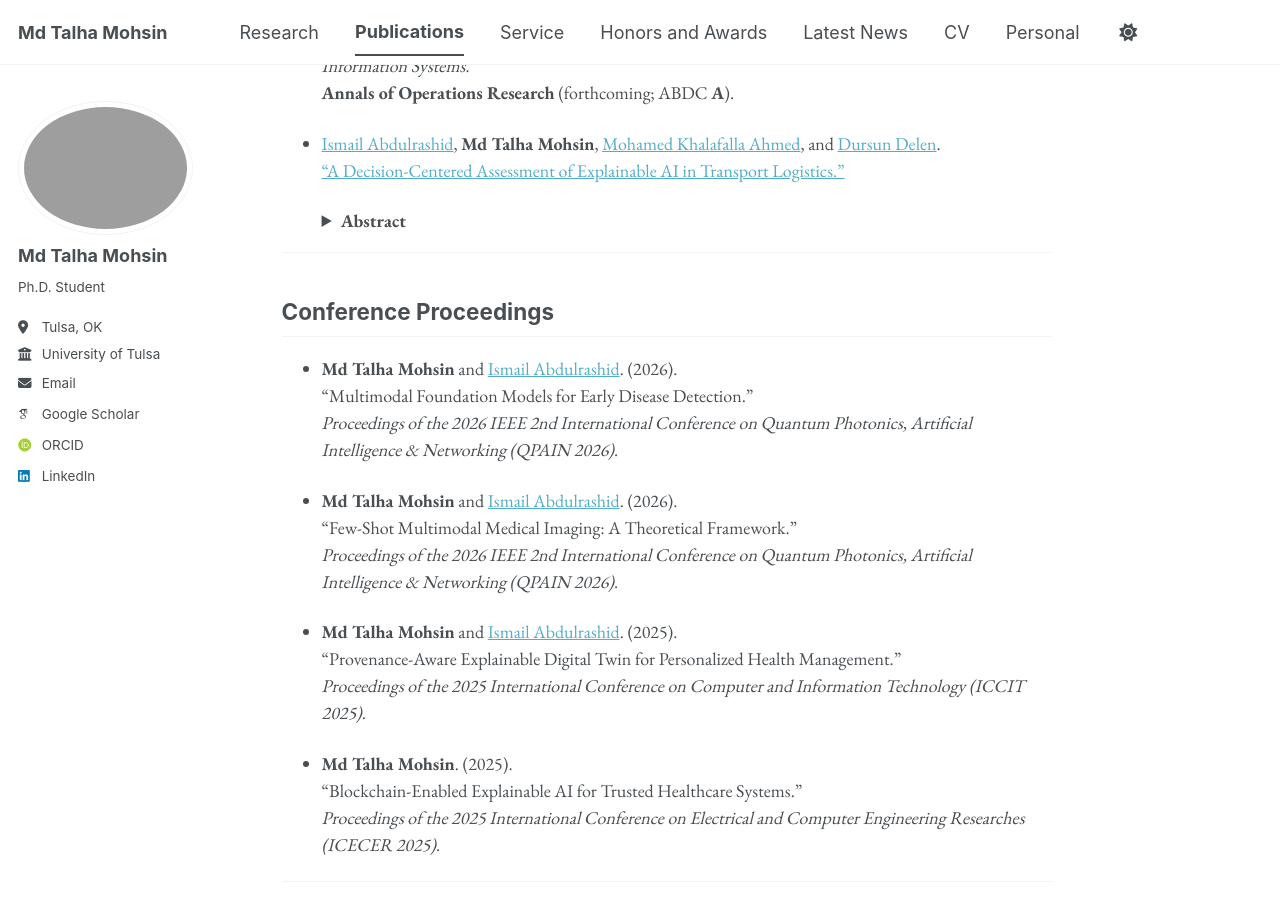
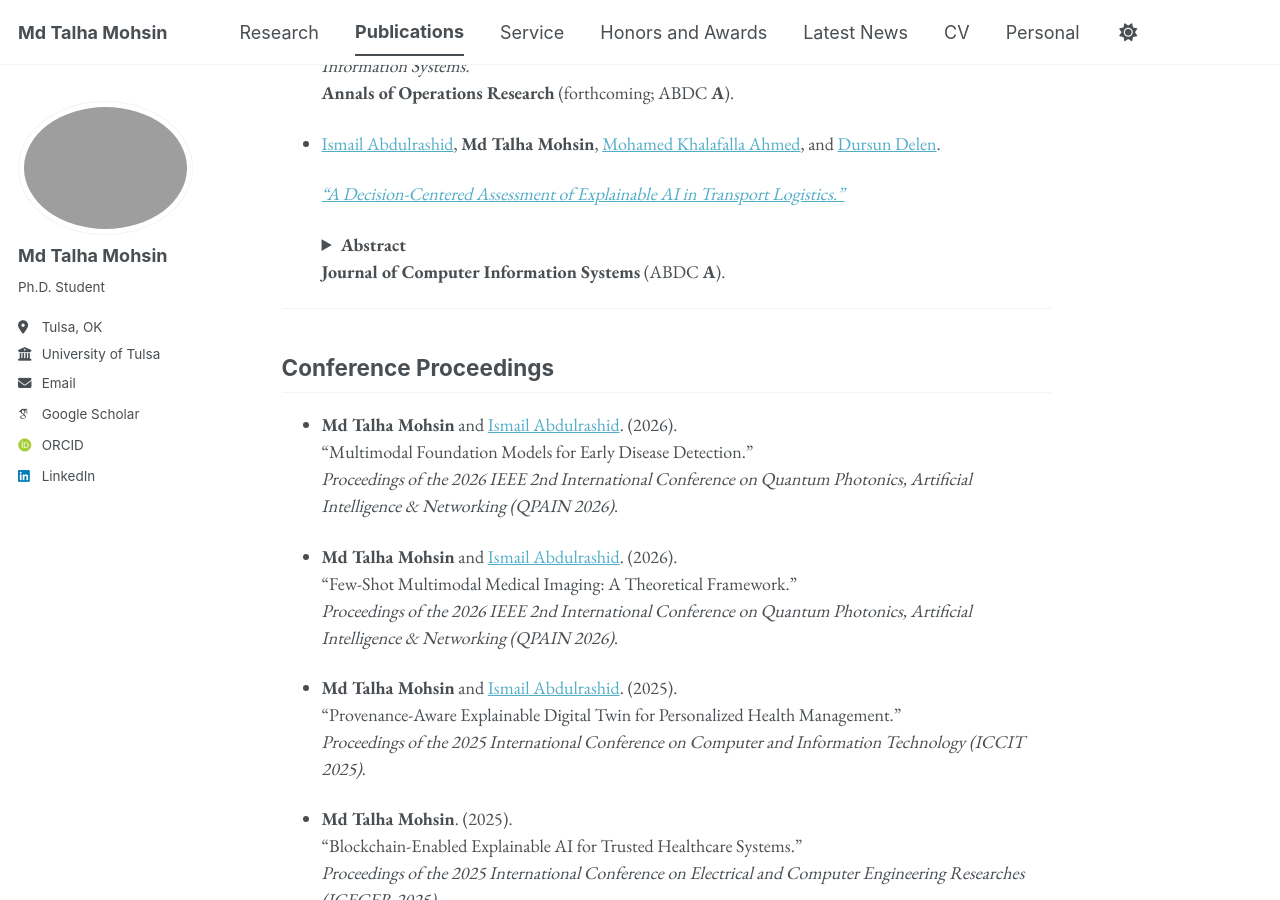
Before and after one commit to mdtalhamohsin/mdtalhamohsin.github.io, a Jekyll site: the page built from _pages/publications.md, in a window 1280 px wide and 900 px high, scrolled down 274 px. Built offline with Jekyll 4.4.1, drawn with Linux system fonts in a browser that asks for light colours; some web fonts are replaced; a script bundle is joined from its source files by our own code; library files that are not in the unit come from our copies; some of the changed lines change nothing that is shown.

Commit message:
Update publications.md

```diff
--- a/_pages/publications.md
+++ b/_pages/publications.md
@@ -18,29 +18,40 @@
 
 
 
+- <a href="https://utulsa.edu/people/ismail-abdulrashid/" target="_blank" rel="noopener noreferrer">Ismail Abdulrashid</a>,
+  **Md Talha Mohsin**,
+  <a href="https://www.famu.edu/info/faculty-staff/profiles/saet/mohamed-khalafalla-ahmed.php" target="_blank" rel="noopener noreferrer">Mohamed Khalafalla Ahmed</a>, and
+  <a href="https://experts.okstate.edu/dursun.delen" target="_blank" rel="noopener noreferrer">Dursun Delen</a>.<br>
 
-- <a href="https://utulsa.edu/people/ismail-abdulrashid/" target="_blank" rel="noopener noreferrer">Ismail Abdulrashid</a>, **Md Talha Mohsin**, <a href="https://www.famu.edu/info/faculty-staff/profiles/saet/mohamed-khalafalla-ahmed.php" target="_blank" rel="noopener noreferrer">Mohamed Khalafalla Ahmed</a>, and <a href="https://experts.okstate.edu/dursun.delen" target="_blank" rel="noopener noreferrer">Dursun Delen</a>.<br> <a href="https://www.tandfonline.com/doi/abs/10.1080/08874417.2026.2648967" target="_blank" rel="noopener noreferrer"> “A Decision-Centered Assessment of Explainable AI in Transport Logistics.”
+  <a href="https://www.tandfonline.com/doi/abs/10.1080/08874417.2026.2648967"
+     target="_blank"
+     rel="noopener noreferrer">
+    <em>“A Decision-Centered Assessment of Explainable AI in Transport Logistics.”</em>
+  </a>
+
   <details>
-  <summary><strong>Abstract</strong></summary>
-  <p>
-    Artificial intelligence (AI) is increasingly used to support decision-making
-    in transport logistics, yet prior research has focused mainly on predictive
-    accuracy and computational performance, with limited attention to how AI
-    systems operate within real decision processes. In particular, the role of
-    explainable artificial intelligence (XAI) in supporting human judgment,
-    accountability, and organizational decision-making remains fragmented. This
-    study presents a structured narrative review of 51 peer-reviewed journal
-    articles published between 2015 and 2026, retrieved from Scopus, and examines
-    AI-enabled decision support in transport logistics from a decision-centered
-    perspective. Rather than organizing studies only by modeling techniques, the
-    review synthesizes the literature across decision level, authority allocation,
-    temporal structure, functional AI roles, and explanation design. The findings
-    show a strong emphasis on operational, high-frequency predictive decision
-    support, with explainability primarily implemented as post hoc feature
-    attribution. The review identifies key gaps and proposes directions to better
-    align explainable AI with real-world transport logistics decision-making.
-  </p>
-**Journal of Computer Information Systems** (ABDC **A**).
+    <summary><strong>Abstract</strong></summary>
+    <p>
+      Artificial intelligence (AI) is increasingly used to support decision-making
+      in transport logistics, yet prior research has focused mainly on predictive
+      accuracy and computational performance, with limited attention to how AI
+      systems operate within real decision processes. In particular, the role of
+      explainable artificial intelligence (XAI) in supporting human judgment,
+      accountability, and organizational decision-making remains fragmented. This
+      study presents a structured narrative review of 51 peer-reviewed journal
+      articles published between 2015 and 2026, retrieved from Scopus, and examines
+      AI-enabled decision support in transport logistics from a decision-centered
+      perspective. Rather than organizing studies only by modeling techniques, the
+      review synthesizes the literature across decision level, authority allocation,
+      temporal structure, functional AI roles, and explanation design. The findings
+      show a strong emphasis on operational, high-frequency predictive decision
+      support, with explainability primarily implemented as post hoc feature
+      attribution. The review identifies key gaps and propose directions to better
+      align explainable AI with real-world transport logistics decision-making.
+    </p>
+  </details>
+
+  <strong>Journal of Computer Information Systems</strong> (ABDC <strong>A</strong>).
 
 ---
 
```
